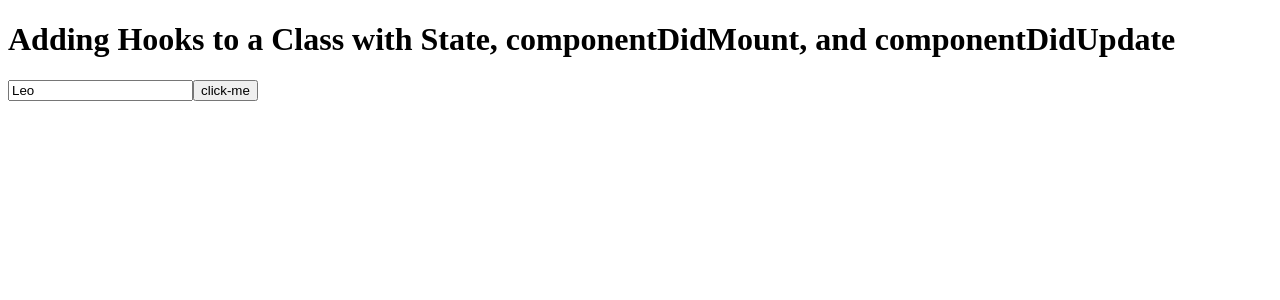
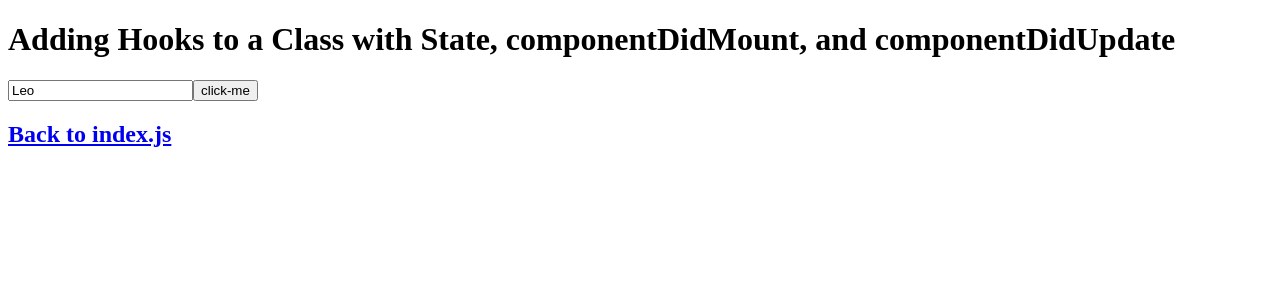
Before and after one commit to leolanese/NextJS-React-converting-components, a Next.js app: page /get/stateAndComponentDidMountAndComponentDidUpdate in a window 1280 px wide. Shown: the top 300 px of the page. Built offline with nearby package versions, Linux system fonts and the light colour scheme.

Commit message:
updating nextjs components

```diff
--- a/pages/get/stateAndComponentDidMountAndComponentDidUpdate.js
+++ b/pages/get/stateAndComponentDidMountAndComponentDidUpdate.js
@@ -1,4 +1,5 @@
 import React, { useState, useEffect } from 'react';
+import Link from 'next/link';
 
 function App() {
   // this kind of optimise the code as:
@@ -38,6 +39,12 @@ function App() {
         click-me
       </button>
 
+      <h2 className="title">
+        <Link href="/">
+          <a>Back to index.js</a>
+        </Link>
+      </h2>
+
     </div>
   );
 };
```
